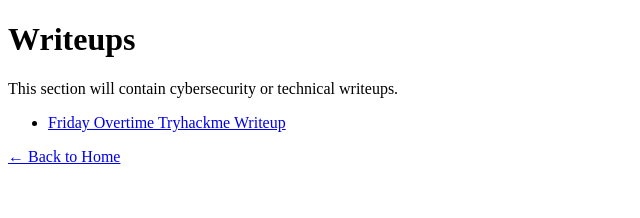
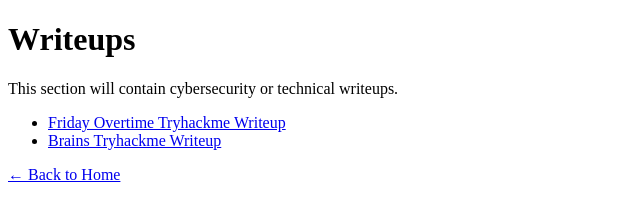
Before and after one commit to jxnmxg/jxnmxg.github.io, a plain HTML site: page writeups/index.html in a window 1280 px wide. Shown: the whole page, without its empty margins (0-640 px from the left). Drawn offline with Linux system fonts and the light colour scheme.

Commit message:
Site update

```diff
--- a/writeups/index.html
+++ b/writeups/index.html
@@ -11,6 +11,7 @@
 
     <ul>
         <li><a href="friday-overtime-thm-writeup.html">Friday Overtime Tryhackme Writeup</a></li>
+        <li><a href="brains-thm-writeup.html">Brains Tryhackme Writeup</a></li>
     </ul>
 
     <a href="../index.html">← Back to Home</a>
```
